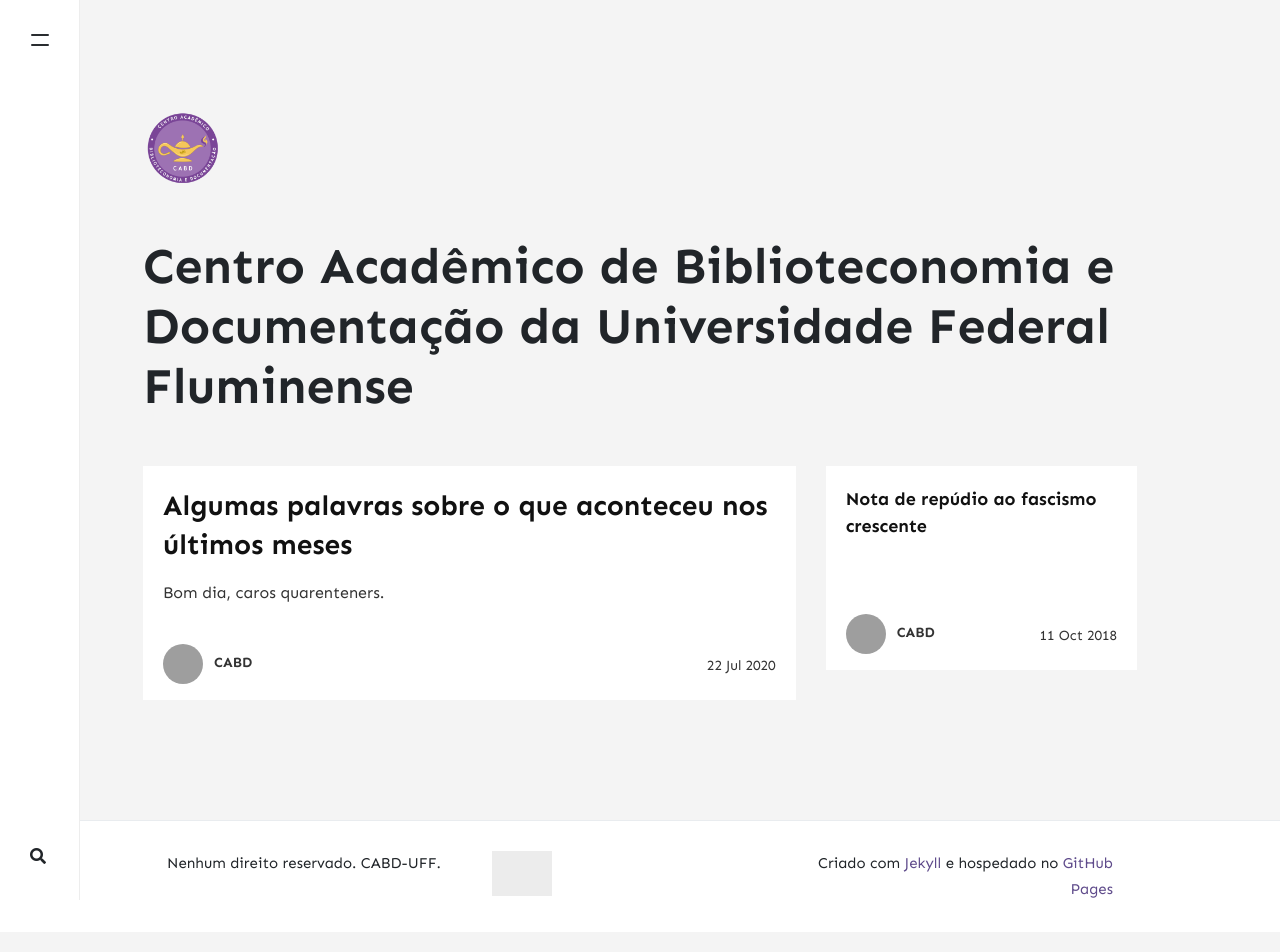
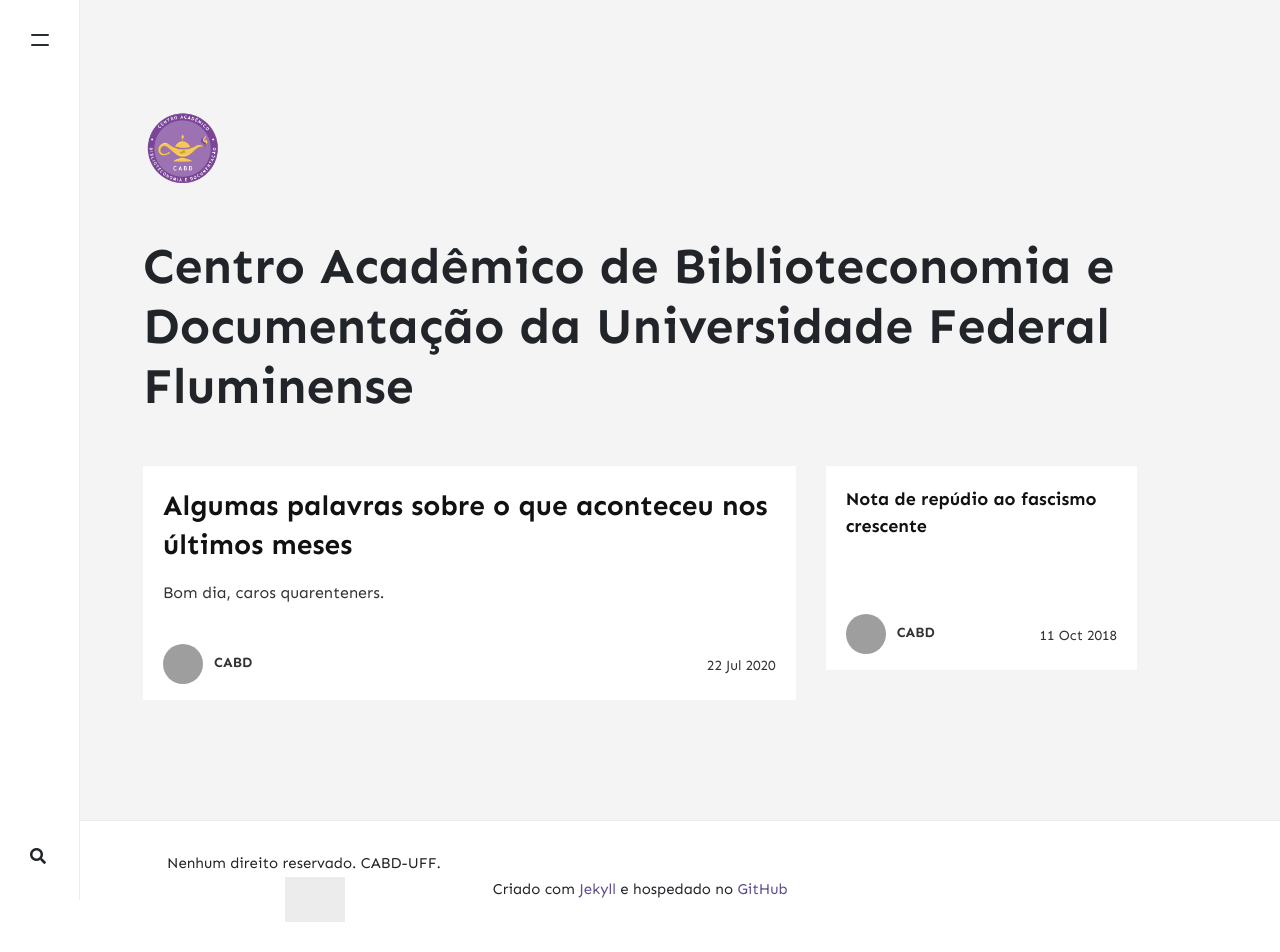
Before and after one commit to cabibliouff/novo, a Jekyll site: the page built from index.html, in a window 1280 px wide. Built offline with Jekyll 4.4.1, drawn with Linux system fonts in a browser that asks for light colours; nearby versions of some CDN libraries; the list of posts is cut into pages by our own code; comment, search, counter and statistics services are not loaded; grey boxes are pictures that could not be loaded.

Commit message:
Fix footer

```diff
--- a/_layouts/default.html
+++ b/_layouts/default.html
@@ -109,14 +109,14 @@ ga('send', 'pageview');
 <footer class="footer">
     <div class="container">
         <div class="row">
-            <div class="col-md-4 col-sm-12 text-center text-lg-left">
+            <div class="col-md- col-sm-12 text-center text-lg-left">
                 Nenhum direito reservado. {{ site.name }}.
             </div>
             <div class="col-md-4 col-sm-12 text-center text-lg-left">
-                <img src="https://raw.githubusercontent.com/recalderon/portfolio/master/img/hackercat.svg?token=AF2EOQJ3V22TIKB6W44QC727EICDO" class="gato"/>
+                <img src="https://raw.githubusercontent.com/recalderon/portfolio/master/img/hackercat.svg?token=AF2EOQJ3V22TIKB6W44QC727EICDO" class="gato mx-auto d-block"/>
             </div>
             <div class="col-md-4 col-sm-12 text-center text-lg-right">
-                Criado com <a target="_blank" href="https://jekyllrb.com/">Jekyll</a> e hospedado no <a target="_blank" href="https://pages.github.com/">GitHub Pages</a>
+                Criado com <a target="_blank" href="https://jekyllrb.com/">Jekyll</a> e hospedado no <a target="_blank" href="https://pages.github.com/">GitHub</a>
             </div>
         </div>
     </div>
```
